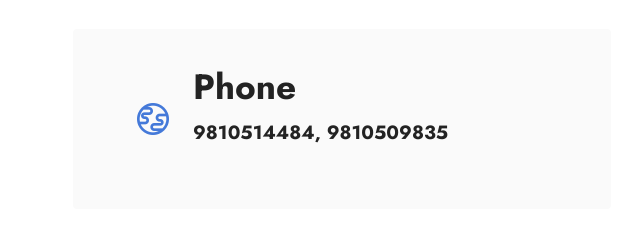
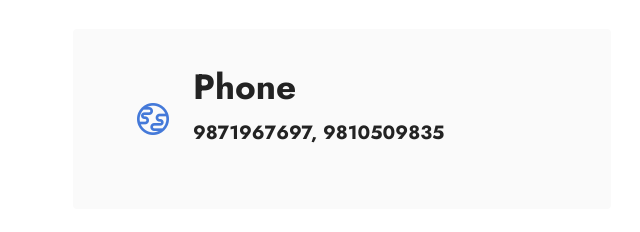
Before and after one commit to BROCABS/Brocabs, a plain HTML site: page index.html in a window 1280 px wide. Shown: the part 2959-3191 px from the top of the page, 13-653 px from the left. Drawn offline with Linux system fonts and the light colour scheme; grey boxes are pictures that could not be loaded; a script that the page names is missing; files whose address does not match are found by name.

Commit message:
Update index.html

```diff
--- a/index.html
+++ b/index.html
@@ -285,7 +285,7 @@
                         <h6 class="card-title mbr-fonts-style mb-1 display-5">
                             <strong>Phone</strong>
                         </h6>
-                        <p class="mbr-text mbr-fonts-style display-7"><strong>9810514484, 9810509835</strong> &nbsp; &nbsp; &nbsp; &nbsp; &nbsp; &nbsp; &nbsp; &nbsp; &nbsp;</p>
+                        <p class="mbr-text mbr-fonts-style display-7"><strong>9871967697, 9810509835</strong> &nbsp; &nbsp; &nbsp; &nbsp; &nbsp; &nbsp; &nbsp; &nbsp; &nbsp;</p>
                     </div>
                 </div>
                 <div class="card-wrapper">
```
